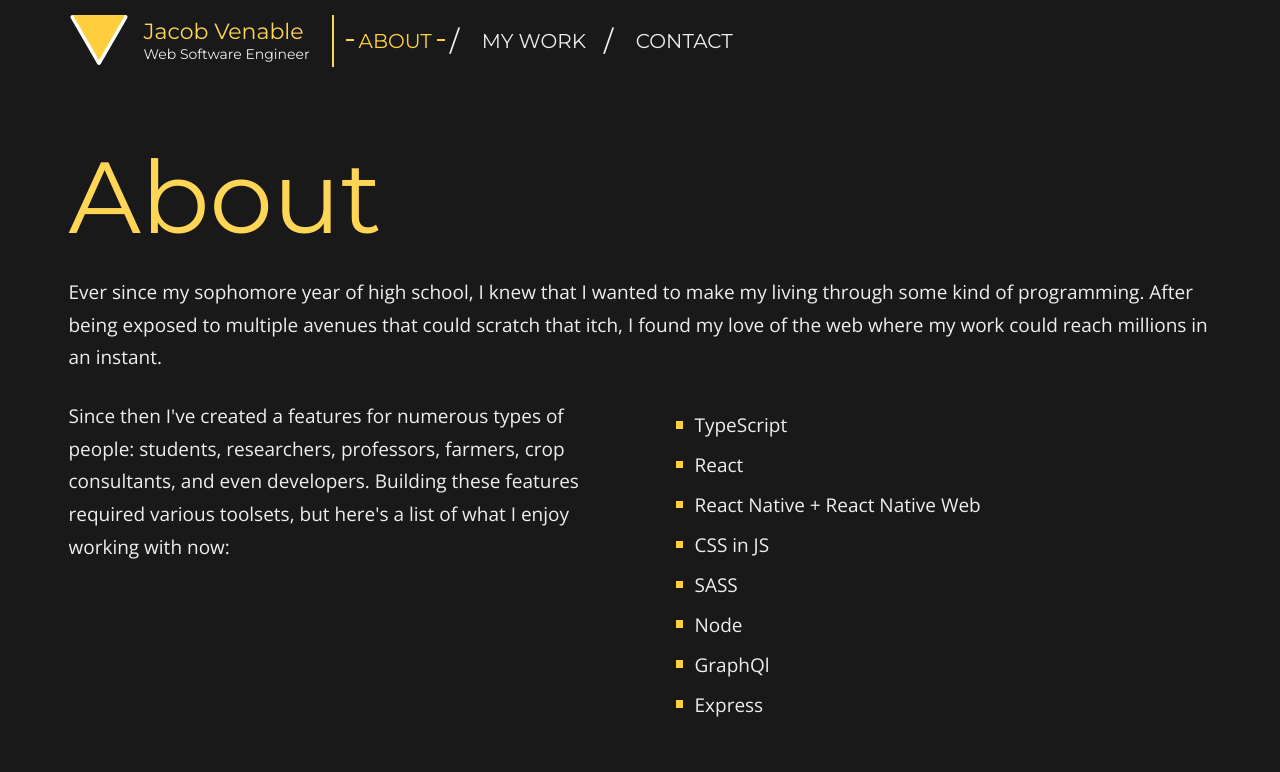
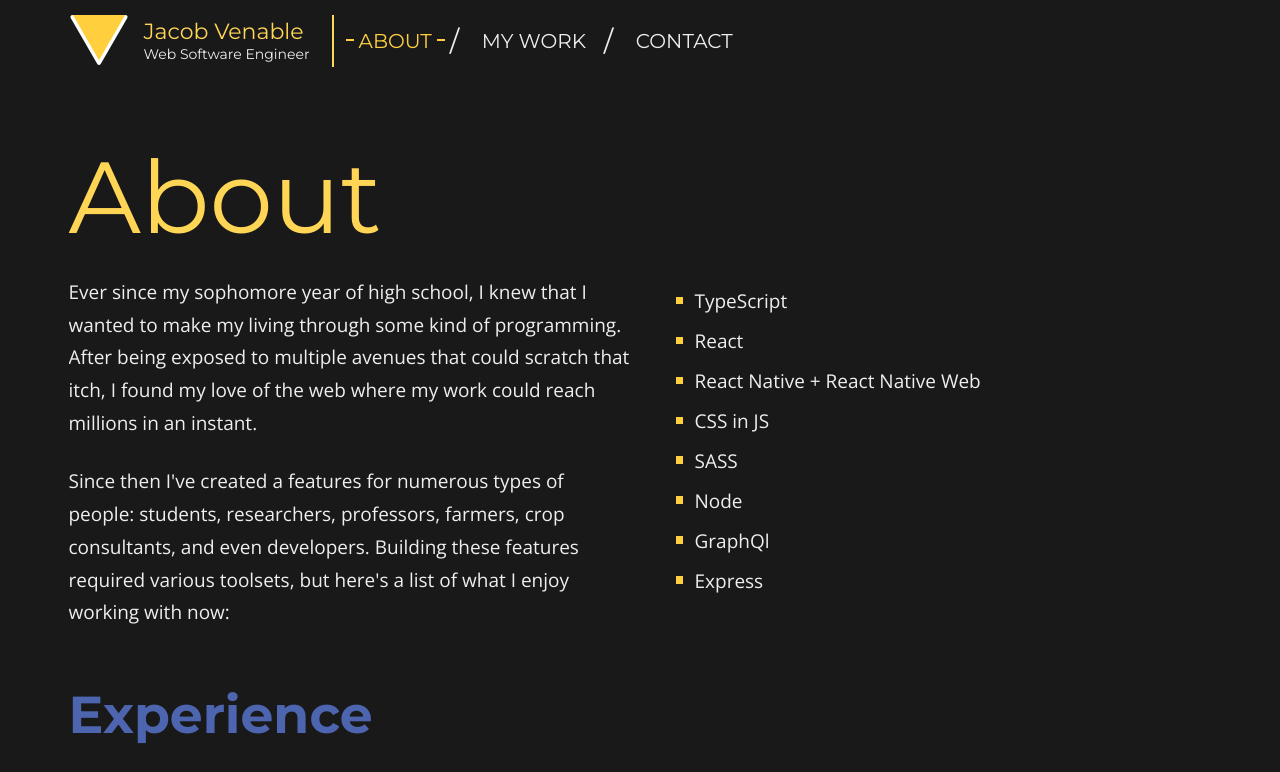
Before and after one commit to jacobvenable/portfolio-nextjs, a Next.js app: page /about in a window 1280 px wide. Shown: the top 772 px of the page. Built offline with nearby package versions, Linux system fonts and the light colour scheme.

Commit message:
feat: update layout of about page content

```diff
--- a/pages/about.tsx
+++ b/pages/about.tsx
@@ -17,14 +17,14 @@ const AboutPage = () => {
         title="Experience"
       />
       <Typography variant="h1">About</Typography>
-      <Typography>
-        Ever since my sophomore year of high school, I knew that I wanted to
-        make my living through some kind of programming. After being exposed to
-        multiple avenues that could scratch that itch, I found my love of the
-        web where my work could reach millions in an instant.
-      </Typography>
       <Grid.Container>
-        <Grid.Item tablet={50}>
+        <Grid.Item medium={50}>
+          <Typography>
+            Ever since my sophomore year of high school, I knew that I wanted to
+            make my living through some kind of programming. After being exposed
+            to multiple avenues that could scratch that itch, I found my love of
+            the web where my work could reach millions in an instant.
+          </Typography>
           <Typography>
             Since then I&apos;ve created a features for numerous types of
             people: students, researchers, professors, farmers, crop
@@ -33,7 +33,7 @@ const AboutPage = () => {
             with now:
           </Typography>
         </Grid.Item>
-        <Grid.Item tablet={50}>
+        <Grid.Item medium={50}>
           <ul>
             <li>TypeScript</li>
             <li>React</li>
```
